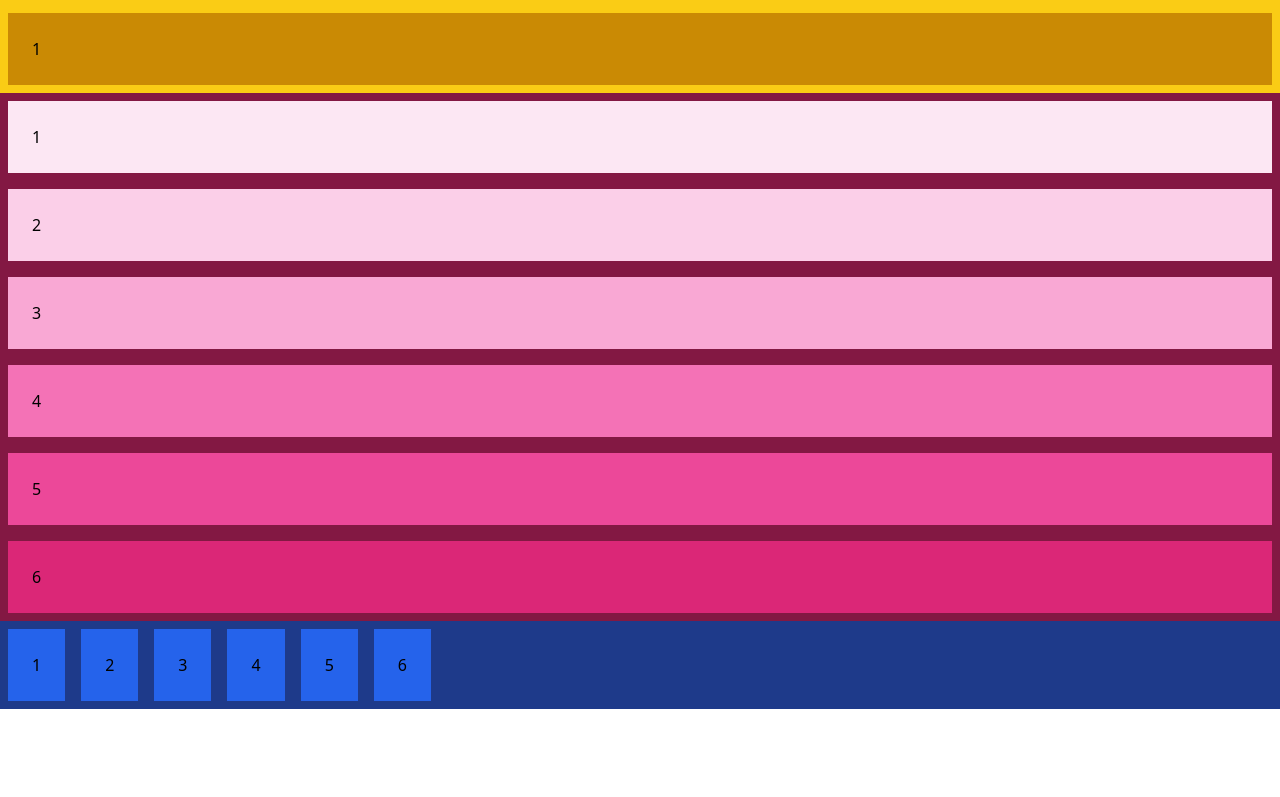
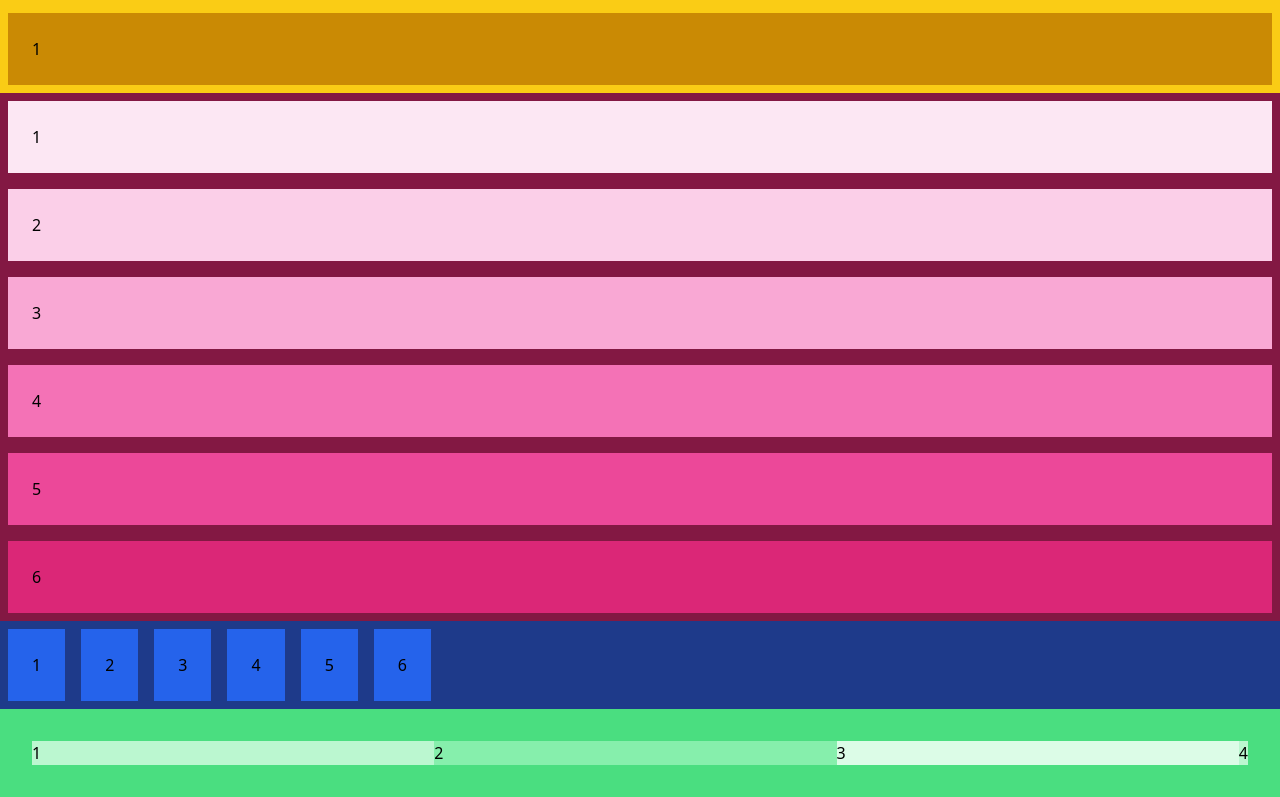
Before and after one commit to kaiotcp1/tailwind, a website: page 04_FLEXBOX/src/index.html in a window 1280 px wide. Shown: the part 611-1408 px from the top of the page. Before the commit the page ends 1320 px from the top, so only its background shows below. Drawn offline with Linux system fonts and the light colour scheme.

Commit message:
Flex element

```diff
--- a/04_FLEXBOX/src/index.html
+++ b/04_FLEXBOX/src/index.html
@@ -53,6 +53,17 @@
         <div class="bg-blue-600 p-6 m-2">6</div>
     </div>
 
+
+
+    <!-- Flex element -->
+    <div class="flex container bg-green-400 p-8">
+        <div class="flex-1 bg-green-200">1</div>
+        <div class="flex-1 bg-green-300">2</div>
+        <div class="flex-1 bg-green-100">3</div>
+        <div class="flex-none bg-green-200">4</div>
+
+    </div>
+
 </body>
 
 </html>
```
Also changed, not shown: 04_FLEXBOX/src/css/build.css.
